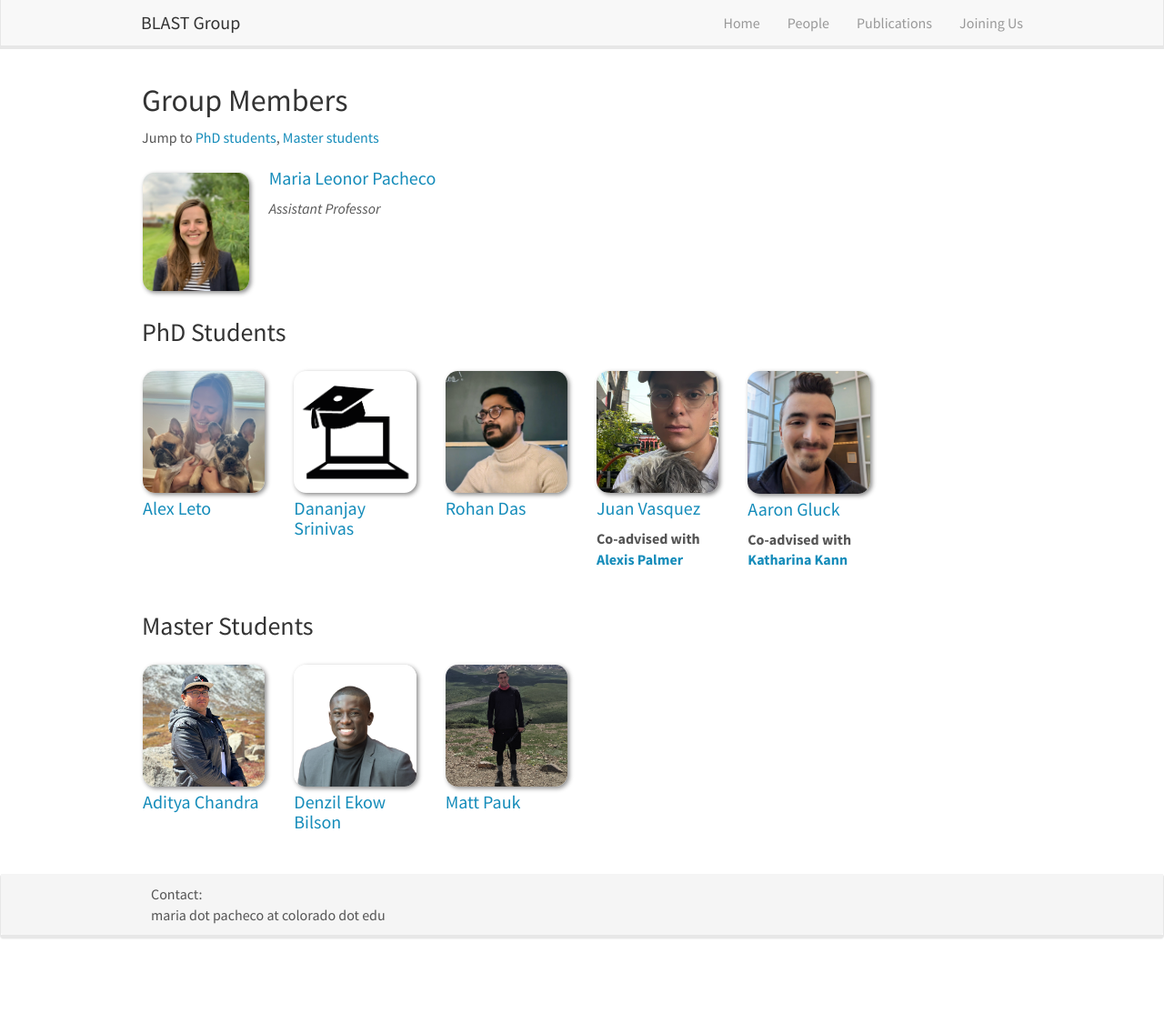
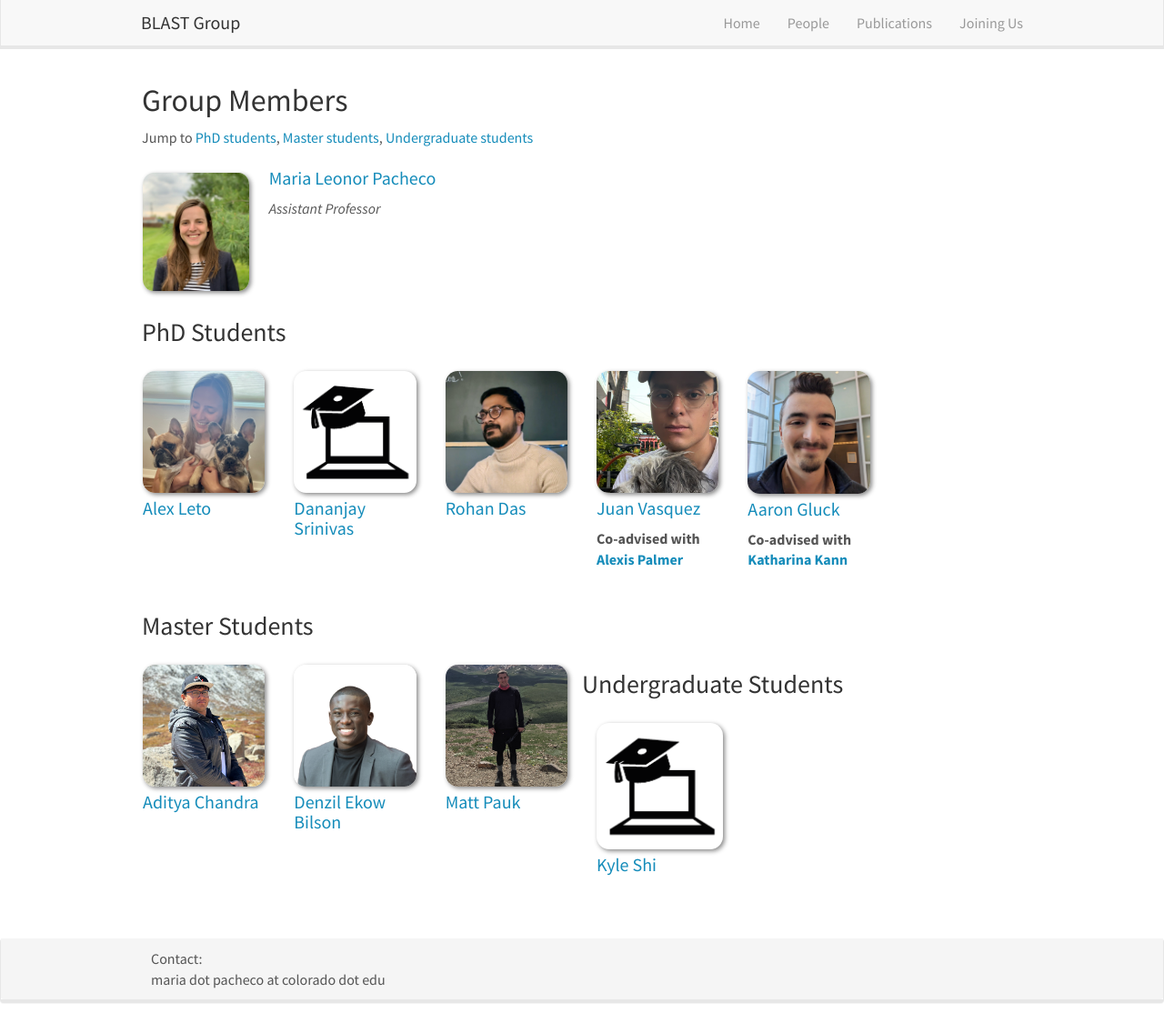
Before and after one commit to blast-cu/blast-cu.github.io, a Jekyll site: the page built from _pages/team.md, in a window 1280 px wide and 1125 px high. Shown: the whole window at 91% size. Built offline with Jekyll 4.4.1, drawn with Linux system fonts in a browser that asks for light colours; nearby versions of some CDN libraries.

Commit message:
Update team.md

```diff
--- a/_pages/team.md
+++ b/_pages/team.md
@@ -9,7 +9,7 @@ permalink: /team/
 ## Group Members
 
 
-Jump to [PhD students](#phd-students), [Master students](#master-students)
+Jump to [PhD students](#phd-students), [Master students](#master-students), [Undergraduate students](#undergraduate-students)
 
 {% assign number_printed = 0 %}
 {% for member in site.data.faculty %}
@@ -107,3 +107,35 @@ Jump to [PhD students](#phd-students), [Master students](#master-students)
 {% if even_odd == 5 %}
 </div>
 {% endif %}
+
+### Undergraduate Students
+
+{% assign number_printed = 0 %}
+{% for member in site.data.undergrad %}
+
+{% assign even_odd = number_printed | modulo: 6 %}
+
+{% if even_odd == 0 %}
+<div class="row">
+{% endif %}
+
+<div class="col-sm-2 clearfix">
+  <img src="{{ site.url }}{{ site.baseurl }}/images/teampic/{{ member.photo }}" class="img-responsive" width="100%" style="float: left" />
+  <h4><a href="{{member.homepage}}">{{ member.name }}</a></h4>
+  <ul style="overflow: hidden">
+
+  </ul>
+</div>
+
+{% assign number_printed = number_printed | plus: 1 %}
+
+{% if even_odd == 5 %}
+</div>
+{% endif %}
+
+{% endfor %}
+
+{% assign even_odd = number_printed | modulo: 6 %}
+{% if even_odd == 5 %}
+</div>
+{% endif %}
```
